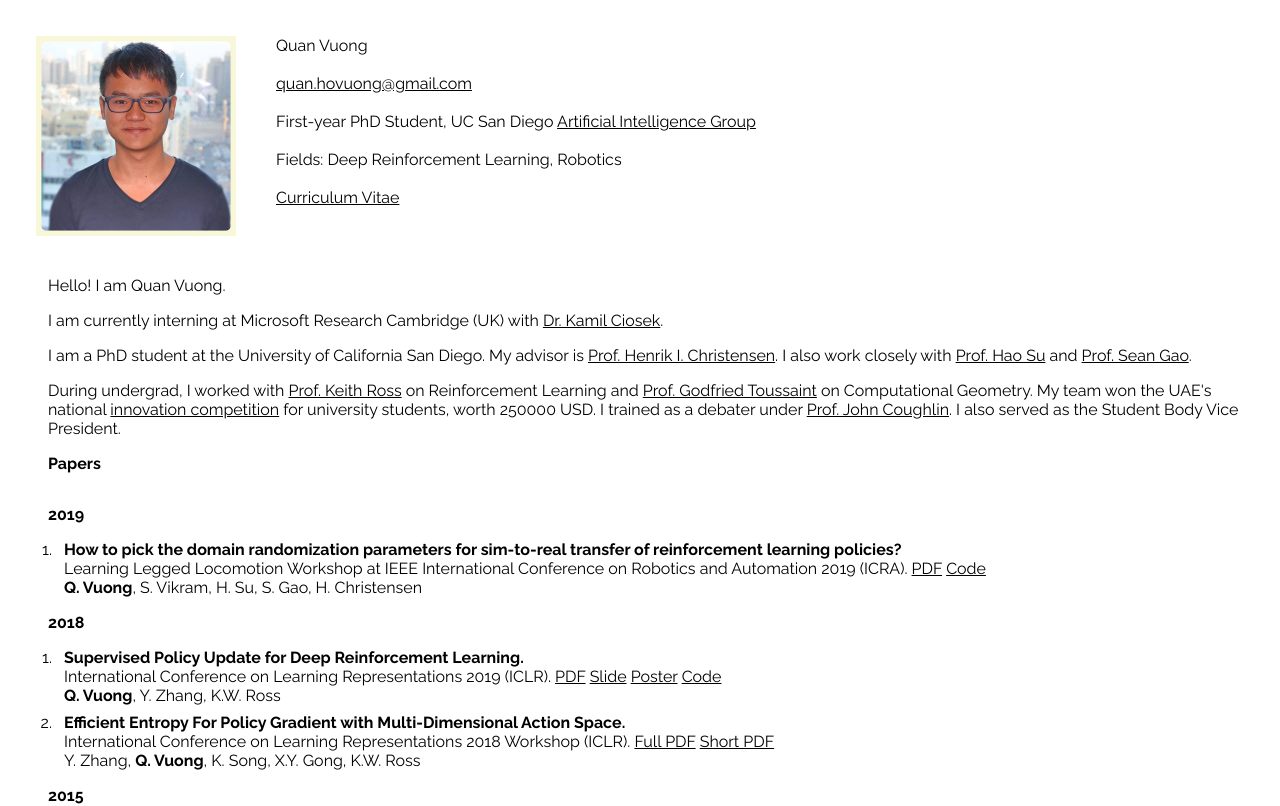
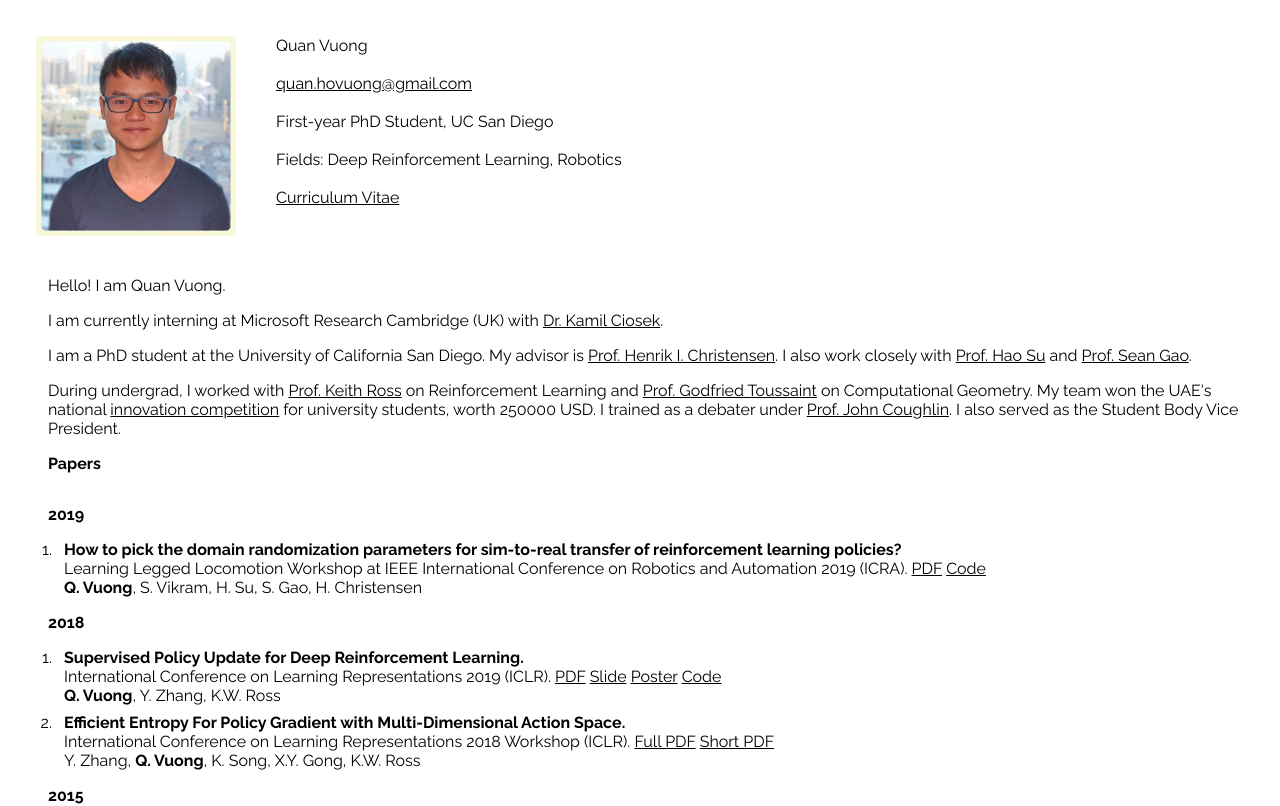
Before and after one commit to quanvuong/quanvuong.github.io, a React (Create React App) app: page / in a window 1280 px wide. Shown: the top 806 px of the page. Built offline with nearby package versions, Linux system fonts and the light colour scheme.

Commit message:
remove AI group UCSD from info

```diff
--- a/src/BasicInfo.js
+++ b/src/BasicInfo.js
@@ -7,7 +7,7 @@ class BasicInfo extends Component {
       <div className="BasicInfo">
         <div>Quan Vuong</div><br/>
         <div><a href="mailto:quan.hovuong@gmail.com">quan.hovuong@gmail.com</a></div><br/>
-        <div>First-year PhD Student, UC San Diego <a href="http://ai.ucsd.edu/">Artificial Intelligence Group</a></div><br/>
+        <div>First-year PhD Student, UC San Diego </div><br/>
         <div>Fields: Deep Reinforcement Learning, Robotics</div><br/>
         <div><a href="https://drive.google.com/file/d/1DpEitRs4Vk8bhtCneUNOYMxa2f2Bai-m/view?usp=sharing">Curriculum Vitae</a></div><br/>
       </div>
```
